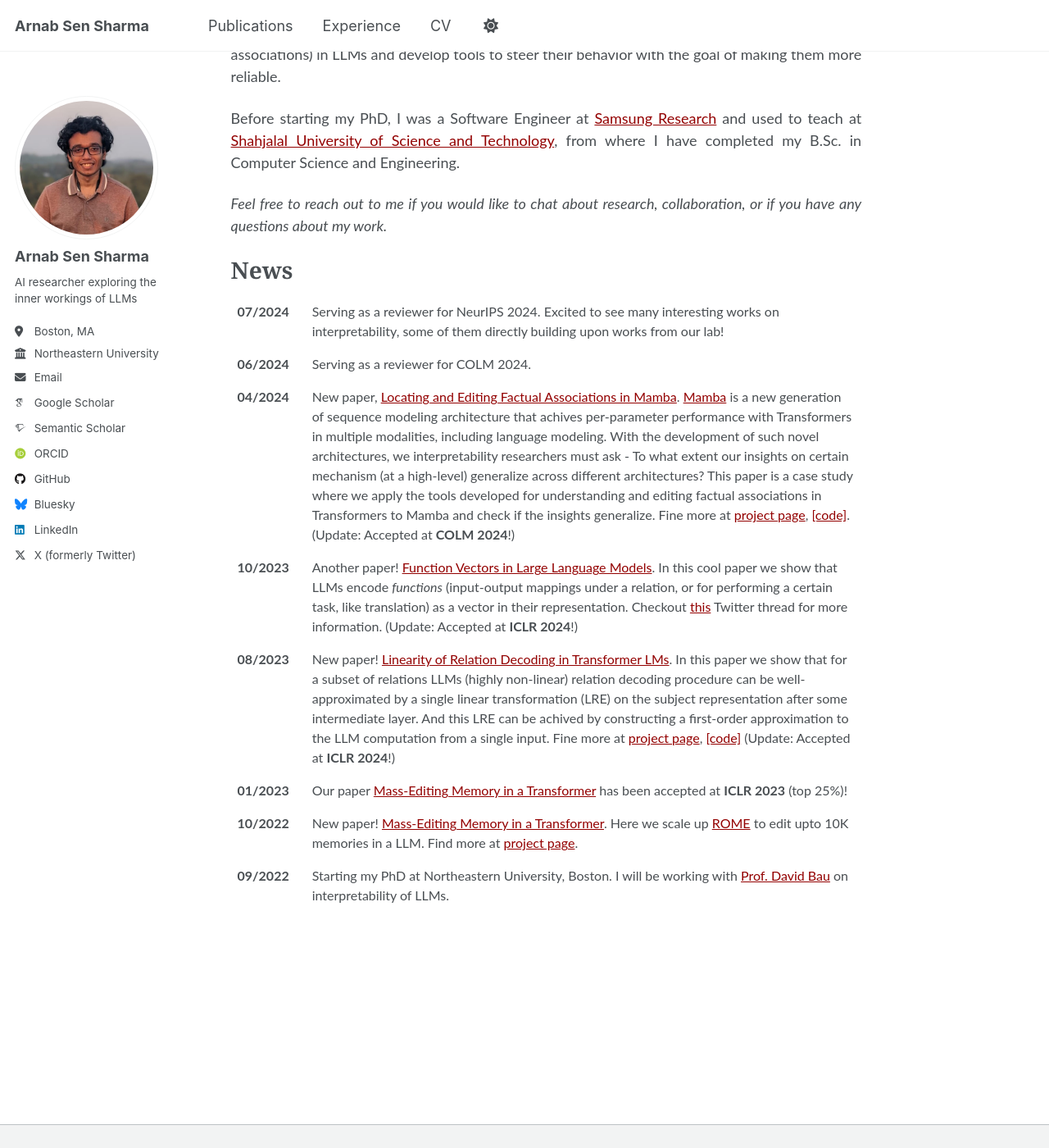
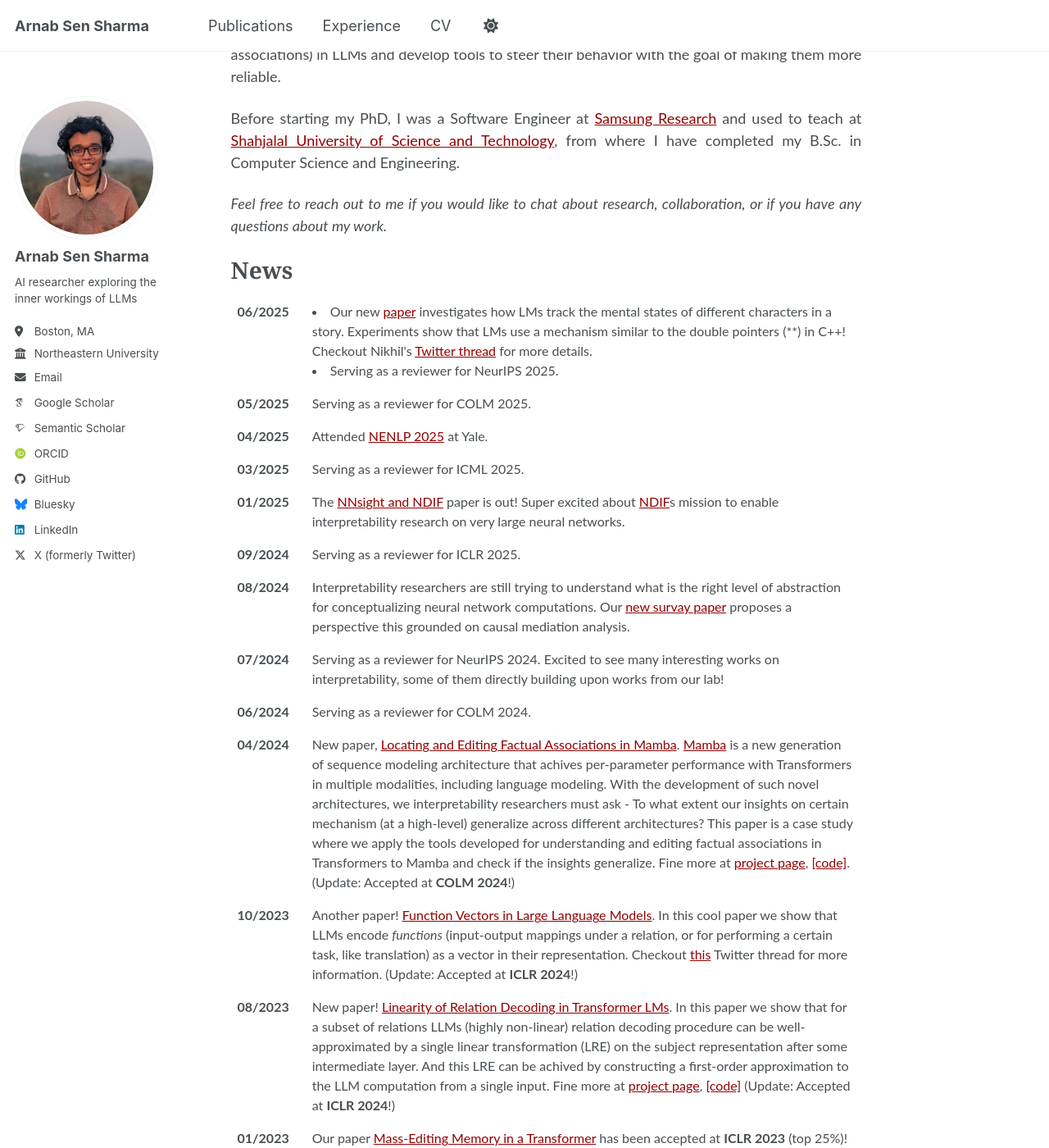
Before and after one commit to arnab-api/arnab-api.github.io, a Jekyll site: the page built from _pages/about.md, in a window 1280 px wide and 1400 px high, scrolled down 299 px. Shown: the whole window at 82% size. Built offline with Jekyll 4.4.1, drawn with Linux system fonts in a browser that asks for light colours; some web fonts are replaced.

Commit message:
updated news

```diff
--- a/_pages/about.md
+++ b/_pages/about.md
@@ -55,12 +55,81 @@ Feel free to reach out to me if you would like to chat about research, collabora
 <!-- * [October-7-2024] Attending MATS 7.0 -->
 
 <table style="border: none; font-size: 16px;">
-<tr><td style="text-align: left; vertical-align: top; padding-right: 20px; border: none;"><strong>07/2024</strong></td><td style="border: none;">Serving as a reviewer for NeurIPS 2024. Excited to see many interesting works on interpretability, some of them directly building upon works from our lab!</td></tr>
-<tr><td style="text-align: left; vertical-align: top; padding-right: 20px; border: none;"><strong>06/2024</strong></td><td style="border: none;">Serving as a reviewer for COLM 2024.</td></tr>
-<tr><td style="text-align: left; vertical-align: top; padding-right: 20px; border: none;"><strong>04/2024</strong></td><td style="border: none;">New paper, <a href="https://arxiv.org/pdf/2404.03646">Locating and Editing Factual Associations in Mamba</a>. <a href="https://github.com/state-spaces/mamba">Mamba</a> is a new generation of sequence modeling architecture that achives per-parameter performance with Transformers in multiple modalities, including language modeling. With the development of such novel architectures, we interpretability researchers must ask - To what extent our insights on certain mechanism (at a high-level) generalize across different architectures? This paper is a case study where we apply the tools developed for understanding and editing factual associations in Transformers to Mamba and check if the insights generalize. Fine more at <a href="https://romba.baulab.info/">project page</a>, <a href="https://github.com/arnab-api/romba">[code]</a>. (Update: Accepted at <strong>COLM 2024</strong>!)</td></tr>
-<tr><td style="text-align: left; vertical-align: top; padding-right: 20px; border: none;"><strong>10/2023</strong></td><td style="border: none;">Another paper! <a href="https://arxiv.org/pdf/2310.15213.pdf">Function Vectors in Large Language Models</a>. In this cool paper we show that LLMs encode <em>functions</em> (input-output mappings under a relation, or for performing a certain task, like translation) as a vector in their representation. Checkout <a href="https://twitter.com/ericwtodd/status/1717277426873766104">this</a> Twitter thread for more information. (Update: Accepted at <strong>ICLR 2024</strong>!)</td></tr>
-<tr><td style="text-align: left; vertical-align: top; padding-right: 20px; border: none;"><strong>08/2023</strong></td><td style="border: none;">New paper! <a href="https://browse.arxiv.org/pdf/2308.09124.pdf">Linearity of Relation Decoding in Transformer LMs</a>. In this paper we show that for a subset of relations LLMs (highly non-linear) relation decoding procedure can be well-approximated by a single linear transformation (LRE) on the subject representation after some intermediate layer. And this LRE can be achived by constructing a first-order approximation to the LLM computation from a single input. Fine more at <a href="https://lre.baulab.info/">project page</a>, <a href="https://github.com/evandez/relations">[code]</a> (Update: Accepted at <strong>ICLR 2024</strong>!)</td></tr>
-<tr><td style="text-align: left; vertical-align: top; padding-right: 20px; border: none;"><strong>01/2023</strong></td><td style="border: none;">Our paper <a href="https://memit.baulab.info/">Mass-Editing Memory in a Transformer</a> has been accepted at <strong>ICLR 2023</strong> (top 25%)!</td></tr>
-<tr><td style="text-align: left; vertical-align: top; padding-right: 20px; border: none;"><strong>10/2022</strong></td><td style="border: none;">New paper! <a href="https://memit.baulab.info/">Mass-Editing Memory in a Transformer</a>. Here we scale up <a href="https://rome.baulab.info/">ROME</a> to edit upto 10K memories in a LLM. Find more at <a href="https://memit.baulab.info/">project page</a>.</td></tr>
-<tr><td style="text-align: left; vertical-align: top; padding-right: 20px; border: none;"><strong>09/2022</strong></td><td style="border: none;">Starting my PhD at Northeastern University, Boston. I will be working with <a href="https://www.khoury.northeastern.edu/people/david-bau/">Prof. David Bau</a> on interpretability of LLMs.</td></tr>
+
+<tr>
+  <td style="text-align: left; vertical-align: top; padding-right: 20px; border: none;">
+    <strong>06/2025</strong>
+  </td>
+  <td style="border: none; text-align: left;">
+    <!-- <ul> -->
+      <li>Our new <a href="https://arxiv.org/abs/2505.14685">paper</a> investigates how LMs track the mental states of different characters in a story. Experiments show that LMs use a mechanism similar to the double pointers (**) in C++! Checkout Nikhil's <a href="https://x.com/nikhil07prakash/status/1937542573641597335">Twitter thread</a> for more details.</li>
+      <li>Serving as a reviewer for NeurIPS 2025.</li>
+    <!-- </ul> -->
+  </td>
+</tr>
+
+<tr>
+  <td style="text-align: left; vertical-align: top; padding-right: 20px; border: none;">
+    <strong>05/2025</strong>
+  </td>
+  <td style="border: none; text-align: left;">
+    Serving as a reviewer for COLM 2025.
+  </td>
+</tr>
+
+<tr>
+  <td style="text-align: left; vertical-align: top; padding-right: 20px; border: none;">
+    <strong>04/2025</strong>
+  </td>
+  <td style="border: none; text-align: left;">
+    Attended <a href="https://nenlp.github.io/spr2025/">NENLP 2025</a> at Yale.
+  </td>
+</tr>
+
+<tr>
+  <td style="text-align: left; vertical-align: top; padding-right: 20px; border: none;">
+    <strong>03/2025</strong>
+  </td>
+  <td style="border: none; text-align: left;">
+    Serving as a reviewer for ICML 2025.
+  </td>
+</tr>
+
+<tr>
+  <td style="text-align: left; vertical-align: top; padding-right: 20px; border: none;">
+    <strong>01/2025</strong>
+  </td>
+  <td style="border: none; text-align: left;">
+    The <a href="https://openreview.net/forum?id=MxbEiFRf39">NNsight and NDIF</a> paper is out! Super excited about <a href="https://ndif.us/">NDIF</a>s mission to enable interpretability research on very large neural networks.
+  </td>
+</tr>
+
+
+<tr>
+  <td style="text-align: left; vertical-align: top; padding-right: 20px; border: none;">
+    <strong>09/2024</strong>
+  </td>
+  <td style="border: none; text-align: left;">
+    Serving as a reviewer for ICLR 2025.
+  </td>
+</tr>
+
+<tr>
+  <td style="text-align: left; vertical-align: top; padding-right: 20px; border: none;">
+    <strong>08/2024</strong>
+  </td>
+  <td style="border: none; text-align: left;">
+    Interpretability researchers are still trying to understand what is the right level of abstraction for conceptualizing neural network computations. Our <a href="https://arxiv.org/pdf/2408.01416">new survay paper</a> proposes a perspective this grounded on causal mediation analysis.
+  </td>
+</tr>
+
+
+<tr><td style="text-align: left; vertical-align: top; padding-right: 20px; border: none;"><strong>07/2024</strong></td><td style="border: none; text-align: left;">Serving as a reviewer for NeurIPS 2024. Excited to see many interesting works on interpretability, some of them directly building upon works from our lab!</td></tr>
+<tr><td style="text-align: left; vertical-align: top; padding-right: 20px; border: none;"><strong>06/2024</strong></td><td style="border: none; text-align: left;">Serving as a reviewer for COLM 2024.</td></tr>
+<tr><td style="text-align: left; vertical-align: top; padding-right: 20px; border: none;"><strong>04/2024</strong></td><td style="border: none; text-align: left;">New paper, <a href="https://arxiv.org/pdf/2404.03646">Locating and Editing Factual Associations in Mamba</a>. <a href="https://github.com/state-spaces/mamba">Mamba</a> is a new generation of sequence modeling architecture that achives per-parameter performance with Transformers in multiple modalities, including language modeling. With the development of such novel architectures, we interpretability researchers must ask - To what extent our insights on certain mechanism (at a high-level) generalize across different architectures? This paper is a case study where we apply the tools developed for understanding and editing factual associations in Transformers to Mamba and check if the insights generalize. Fine more at <a href="https://romba.baulab.info/">project page</a>, <a href="https://github.com/arnab-api/romba">[code]</a>. (Update: Accepted at <strong>COLM 2024</strong>!)</td></tr>
+<tr><td style="text-align: left; vertical-align: top; padding-right: 20px; border: none;"><strong>10/2023</strong></td><td style="border: none; text-align: left;">Another paper! <a href="https://arxiv.org/pdf/2310.15213.pdf">Function Vectors in Large Language Models</a>. In this cool paper we show that LLMs encode <em>functions</em> (input-output mappings under a relation, or for performing a certain task, like translation) as a vector in their representation. Checkout <a href="https://twitter.com/ericwtodd/status/1717277426873766104">this</a> Twitter thread for more information. (Update: Accepted at <strong>ICLR 2024</strong>!)</td></tr>
+<tr><td style="text-align: left; vertical-align: top; padding-right: 20px; border: none;"><strong>08/2023</strong></td><td style="border: none; text-align: left;">New paper! <a href="https://browse.arxiv.org/pdf/2308.09124.pdf">Linearity of Relation Decoding in Transformer LMs</a>. In this paper we show that for a subset of relations LLMs (highly non-linear) relation decoding procedure can be well-approximated by a single linear transformation (LRE) on the subject representation after some intermediate layer. And this LRE can be achived by constructing a first-order approximation to the LLM computation from a single input. Fine more at <a href="https://lre.baulab.info/">project page</a>, <a href="https://github.com/evandez/relations">[code]</a> (Update: Accepted at <strong>ICLR 2024</strong>!)</td></tr>
+<tr><td style="text-align: left; vertical-align: top; padding-right: 20px; border: none;"><strong>01/2023</strong></td><td style="border: none; text-align: left;">Our paper <a href="https://memit.baulab.info/">Mass-Editing Memory in a Transformer</a> has been accepted at <strong>ICLR 2023</strong> (top 25%)!</td></tr>
+<tr><td style="text-align: left; vertical-align: top; padding-right: 20px; border: none;"><strong>10/2022</strong></td><td style="border: none; text-align: left;">New paper! <a href="https://memit.baulab.info/">Mass-Editing Memory in a Transformer</a>. Here we scale up <a href="https://rome.baulab.info/">ROME</a> to edit upto 10K memories in a LLM. Find more at <a href="https://memit.baulab.info/">project page</a>.</td></tr>
+<tr><td style="text-align: left; vertical-align: top; padding-right: 20px; border: none;"><strong>09/2022</strong></td><td style="border: none; text-align: left;">Starting my PhD at Northeastern University, Boston. I will be working with <a href="https://www.khoury.northeastern.edu/people/david-bau/">Prof. David Bau</a> on interpretability of LLMs.</td></tr>
 </table>
--- a/_sass/include/_utilities.scss
+++ b/_sass/include/_utilities.scss
@@ -46,7 +46,7 @@ body:hover .visually-hidden button {
 /* screen readers */
 
 .screen-reader-text:focus,
-.screen-reader-shortcut:focus  {
+.screen-reader-shortcut:focus {
   clip: auto !important;
   height: auto !important;
   width: auto !important;
@@ -57,7 +57,7 @@ body:hover .visually-hidden button {
   background: #fff;
   z-index: 100000;
   text-decoration: none;
-  box-shadow: 0 0 2px 2px rgba(0,0,0,.6);
+  box-shadow: 0 0 2px 2px rgba(0, 0, 0, .6);
 }
 
 
@@ -111,7 +111,9 @@ body:hover .visually-hidden button {
 
 /* clearfix */
 
-.cf { clear: both; }
+.cf {
+  clear: both;
+}
 
 .wrapper {
   @include container();
@@ -119,11 +121,16 @@ body:hover .visually-hidden button {
 
 /* Source: http://snipplr.com/view/10979/css-cross-browser-word-wrap */
 .wordwrap {
-  white-space: pre-wrap;      /* CSS3 */
-  white-space: -moz-pre-wrap; /* Firefox */
-  white-space: -pre-wrap;     /* Opera <7 */
-  white-space: -o-pre-wrap;   /* Opera 7 */
-  word-wrap: break-word;      /* IE */
+  white-space: pre-wrap;
+  /* CSS3 */
+  white-space: -moz-pre-wrap;
+  /* Firefox */
+  white-space: -pre-wrap;
+  /* Opera <7 */
+  white-space: -o-pre-wrap;
+  /* Opera 7 */
+  word-wrap: break-word;
+  /* IE */
 }
 
 /*
@@ -167,7 +174,7 @@ body:hover .visually-hidden button {
 /* file page content container */
 
 .full {
-  @include breakpoint($large){
+  @include breakpoint($large) {
     margin-right: -1 * span(2.5 of 12) !important;
   }
 }
@@ -230,7 +237,7 @@ body:hover .visually-hidden button {
   .fa-github,
   .fa-github-alt,
   .fa-github-square {
-    color: $github-color;
+    // color: $github-color;
   }
 
   .fa-google-plus,
@@ -358,22 +365,24 @@ body:hover .visually-hidden button {
   background: transparent;
 
   /* overlay the lines by setting both their top values to 0*/
-  &:before, &:after{
+  &:before,
+  &:after {
     -webkit-transform-origin: 50% 50%;
-        -ms-transform-origin: 50% 50%;
-            transform-origin: 50% 50%;
+    -ms-transform-origin: 50% 50%;
+    transform-origin: 50% 50%;
     top: 0;
     width: $navicon-width;
   }
 
   /* rotate the lines to form the x shape*/
-  &:before{
-    -webkit-transform: rotate3d(0,0,1,45deg);
-            transform: rotate3d(0,0,1,45deg);
+  &:before {
+    -webkit-transform: rotate3d(0, 0, 1, 45deg);
+    transform: rotate3d(0, 0, 1, 45deg);
   }
-  &:after{
-    -webkit-transform: rotate3d(0,0,1,-45deg);
-            transform: rotate3d(0,0,1,-45deg);
+
+  &:after {
+    -webkit-transform: rotate3d(0, 0, 1, -45deg);
+    transform: rotate3d(0, 0, 1, -45deg);
   }
 }
 
@@ -389,7 +398,7 @@ body:hover .visually-hidden button {
     position: sticky;
     top: 2em;
 
-    > * {
+    >* {
       display: block;
     }
   }
@@ -478,7 +487,9 @@ body:hover .visually-hidden button {
 .footnotes {
   color: var(--global-text-color-light);
 
-  ol, li, p {
+  ol,
+  li,
+  p {
     margin-bottom: 0;
     font-size: $type-size-6;
   }
```
Also changed, not shown: _pages/research_html.html (added).
